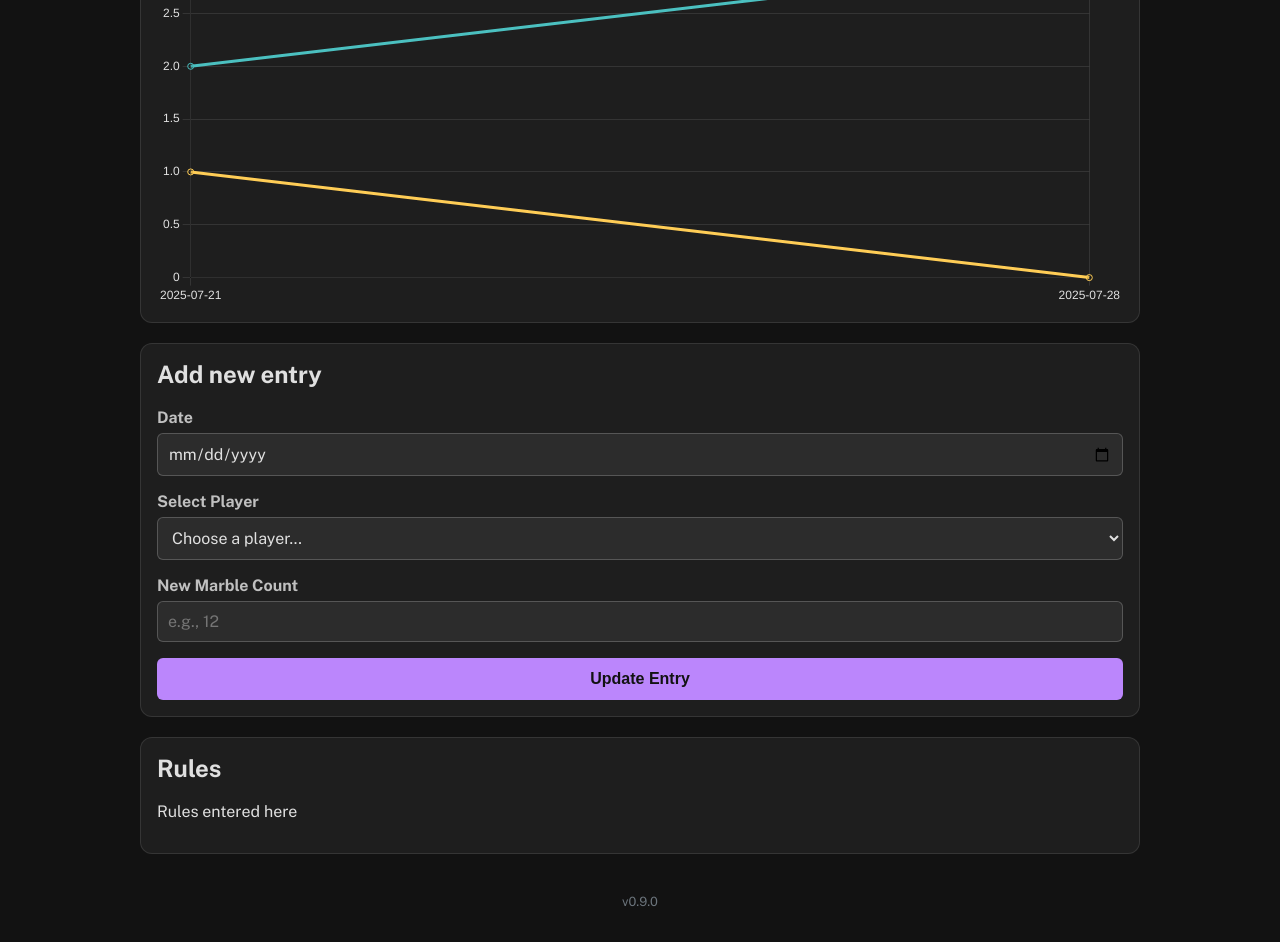
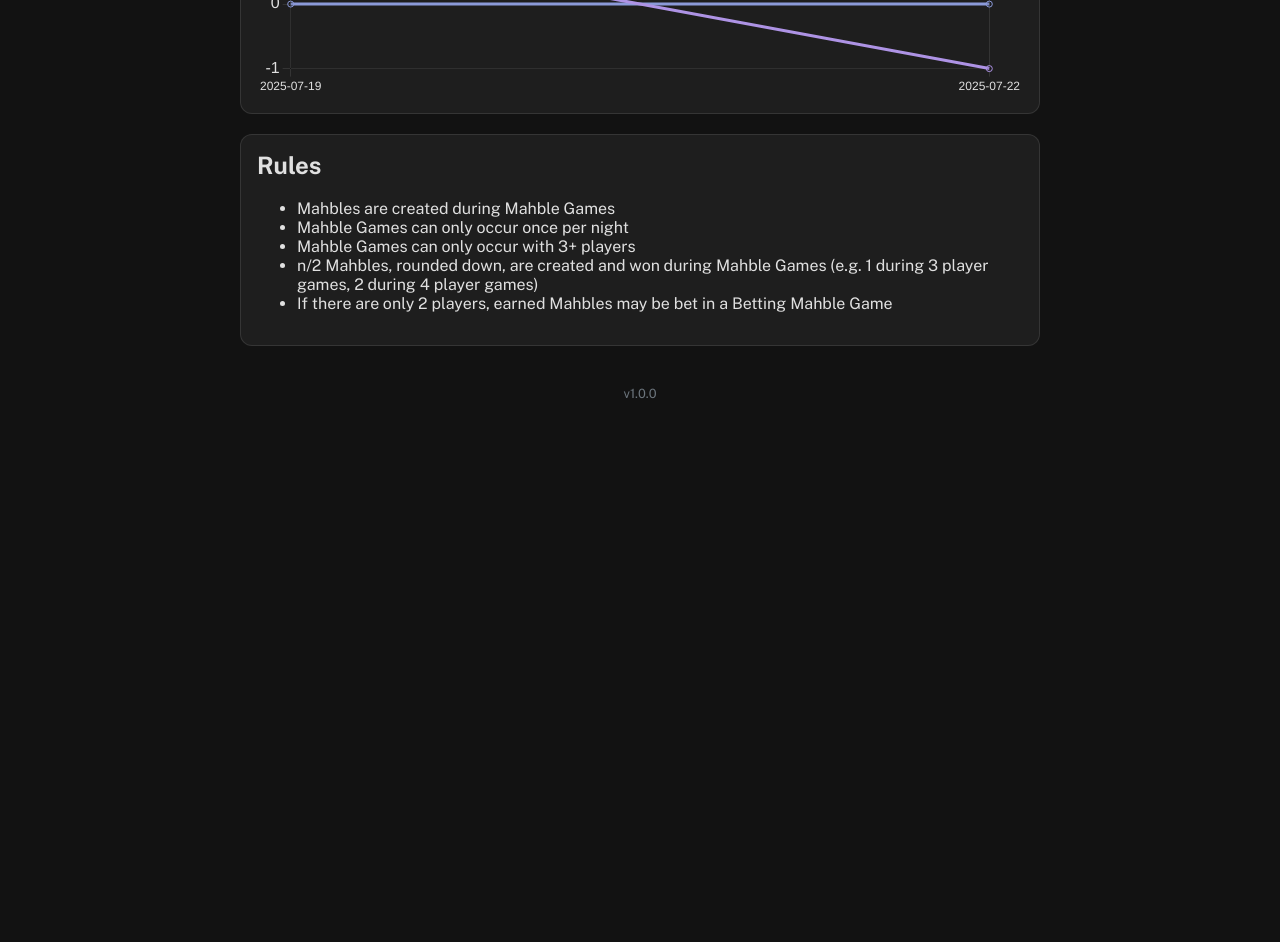
Before and after one commit to georglynx/georglynx.github.io, a plain HTML site: page index.html in a window 1280 px wide. Shown: the part 412-1354 px from the top of the page. After the commit the page ends 846 px from the top, so only its background shows below. Drawn offline with nearby package versions, Linux system fonts and the light colour scheme.

Commit message:
Mahbles counte v1.0.0
- Removed form entry due to lack of backend database to handle these queries
- Added Jaz
- Added Rules
- Tidied up page and graph

```diff
--- a/index.html
+++ b/index.html
@@ -2,17 +2,15 @@
 <html>
 
 <head>
-  <title>Sworthy</title> <!--title of webpage-->
+  <title>Mahbles</title> <!--title of webpage-->
   <link rel="icon" type="image/x-icon" href="/images/favicon.ico"/> <!--add favicon-->
   <link rel="stylesheet" href="style.css"> <!--connects CSS file-->
   <script src="https://cdn.jsdelivr.net/npm/chart.js"></script>
 </head>
 
-<img src="/images/shush.png" alt="shush" width="364" height="105"/>
-
 <body>
   <header>
-    <h1>Marbles Counter &#x1F92B</h1>
+    <h1>Mahbles Counter &#x1F92B</h1>
   </header>
 
   <main>
@@ -21,41 +19,19 @@
     </section>
 
     <section class="card">
-      <h2>Add new entry</h2>
-      <form id="add-entry-form">
-        <div class="form-group"> <!--organisation/styling-->
-          <label for="date-input">Date</label> <!--adds label for "date-input" field-->
-          <input type="date" id="date-input" required>
-        </div>
-
-        <div class="form-group">
-          <label for="player-select">Select Player</label>
-          <select id="player-select" required>
-            <option value="" disabled selected>Choose a player...</option> <!--placeholder prompt-->
-            <option value="0">Syed</option> <!--values are the players-->
-            <option value="1">George</option>
-            <option value="2">Jan</option>
-            <option value="3">Parker</option>
-          </select>
-        </div>
-
-        <div class="form-group">
-          <label for="marble-input">New Marble Count</label>
-          <input type="number" id="marble-input" min="0" required placeholder="e.g., 12">
-        </div>
-
-        <button type="submit">Update Entry</button>
-      </form>
-    </section>
-
-    <section class="card">
       <h2>Rules</h2>
-      <p>Rules entered here</p>
+      <p><ul>
+        <li>Mahbles are created during Mahble Games</li>
+        <li>Mahble Games can only occur once per night</li>
+        <li>Mahble Games can only occur with 3+ players</li>
+        <li>n/2 Mahbles, rounded down, are created and won during Mahble Games (e.g. 1 during 3 player games, 2 during 4 player games)</li>
+        <li>If there are only 2 players, earned Mahbles may be bet in a Betting Mahble Game</li>
+      </ul></p>
     </section>
   </main>
 
   <footer>
-    <p class="version">v0.9.0</p>
+    <p class="version">v1.0.0</p>
   </footer>
 
   <script src="script.js"></script> <!--connects JS file (last so that all HTML is loaded first, e.g. blank canvas)-->
--- a/script.js
+++ b/script.js
@@ -3,33 +3,13 @@ const ctx = document.getElementById('marbleChart');
 
 //add initial data to chart
 const initialData = {
-    labels: ['2025-07-21', '2025-07-28'], //x axis labels (dates)
-
+    labels: ['2025-07-19', '2025-07-22'], //x axis labels (dates)
     datasets: [ //lines on the graph (players)
-        {
-            label: 'Syed',
-            data: [4,4],
-            borderColor: '#36a2eb', //blue
-            tension: 0.1 //slightly curves the line
-        },
-        {
-            label: 'George',
-            data: [3,3],
-            borderColor: '#ff6384', //red
-            tension: 0.1
-        },
-        {
-            label: 'Jan',
-            data: [2,3],
-            borderColor: '#4bc0c0', //teal
-            tension: 0.1
-        },
-        {
-            label: 'Parker',
-            data: [1,0],
-            borderColor: '#ffcd56', //yellow
-            tension: 0.1
-        },
+        {label: 'Syed', data: [4,4], borderColor: '#008080', tension: 0.1 }, //slightly curves the line
+        {label: 'George', data: [3,3], borderColor: '#cf002dff', tension: 0.1},
+        {label: 'Jan', data: [2,4], borderColor: '#44cb68ff', tension: 0.1},
+        {label: 'Parker', data: [1,-1], borderColor: '#AE93E5', tension: 0.1},
+        {label: 'Jaz', data: [0,0], borderColor: '#8b9ad9', tension: 0.1}
     ]
 };
 
@@ -41,21 +21,17 @@ const marbleChart = new Chart(ctx, { //storing chart in a variable
         scales: {
             y: { //number of marbles
                 beginAtZero: true,
-                grid: {
-                    color: 'rgba(255, 255, 255, 0.1)'
-                },
+                grid: {color: 'rgba(255, 255, 255, 0.1)'},
                 ticks: { //labels
-                    color: '#e0e0e0'
+                    color: '#e0e0e0',
+                    precision: 0, //only whole numbers
+                    font: {size: 16}
                 }
             },
-            x: { //number of marbles
+            x: { //date
                 beginAtZero: true,
-                grid: {
-                    color: 'rgba(255, 255, 255, 0.1)'
-                },
-                ticks: { //labels
-                    color: '#e0e0e0'
-                }
+                grid: {color: 'rgba(255, 255, 255, 0.1)'},
+                ticks: {color: '#e0e0e0'}
             }
         },
         plugins: {
@@ -68,6 +44,9 @@ const marbleChart = new Chart(ctx, { //storing chart in a variable
     }
 
 });
+
+
+//BELOW NOT CURRENTLY APPLICABLE ON STATIC PAGE
 
 //event listener for form submission
 const form = document.getElementById('add-entry-form'); //create reference to form in html
--- a/style.css
+++ b/style.css
@@ -12,7 +12,7 @@ body{
 
 /*styles for main content area*/
 main{
-    max-width: 1000px; /*prevents the content from being too wide on large screens*/
+    max-width: 800px; /*prevents the content from being too wide on large screens*/
     margin: 0 auto; /*centres the element horizontally - 0 sets the top/bottom margin, auto calculates left/right in order to centre*/
 }
 
@@ -22,14 +22,12 @@ header{
     margin-bottom: 30px;
 }
 h1{ /*styles all h1 text*/
-    color: #bb86fc;
+    color: #e0e0e0;
 }
 
 .card h2 {
     margin-top: 0; /*removes the default top margin for h2 inside cards, so it follows same padding rules as .card{}*/
 }
-
-
 /*styling for cards*/
 .card{
     background-color: #1e1e1e; /*slightly lighter than background, to look layered*/
@@ -43,6 +41,11 @@ h1{ /*styles all h1 text*/
 .card:hover{
     border-color: rgba(255, 255, 255, 0.2); /*border slightly more visible on hover*/
 }
+
+
+
+
+/*BELOW NOT CURRENTLY APPLICABLE ON STATIC PAGE*/
 
 /*styling for form*/
 .form-group{
```
